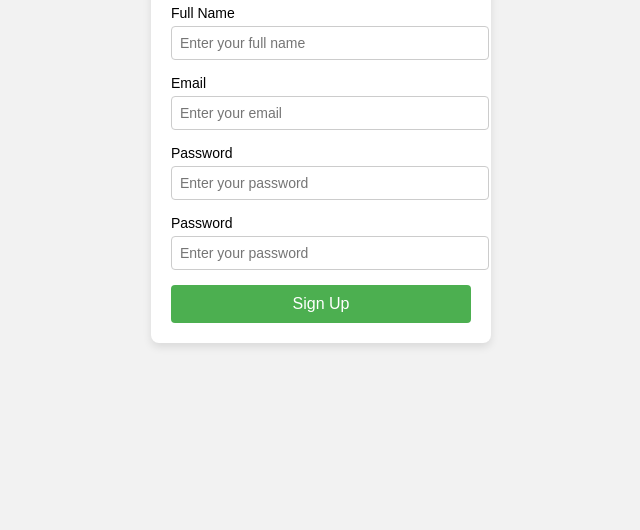
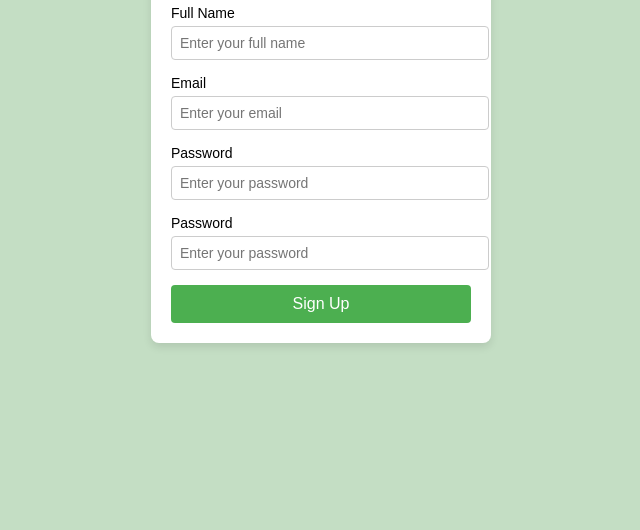
Before and after one commit to Manash2005/EcoReborn, a website: page singin.html in a window 1280 px wide. Shown: the part 270-800 px from the top of the page, without its empty margins (319-959 px from the left). Drawn offline with Linux system fonts and the light colour scheme.

Commit message:
changes added

```diff
--- a/singin.html
+++ b/singin.html
@@ -7,7 +7,7 @@
     <style>
         body {
             font-family: Arial, sans-serif;
-            background-color: #f2f2f2;
+            background-color: rgb(196, 222, 196);
             margin: 0;
             padding: 0;
             display: flex;
```
Also changed, not shown: home-decor.html (+1 -0 lines).
